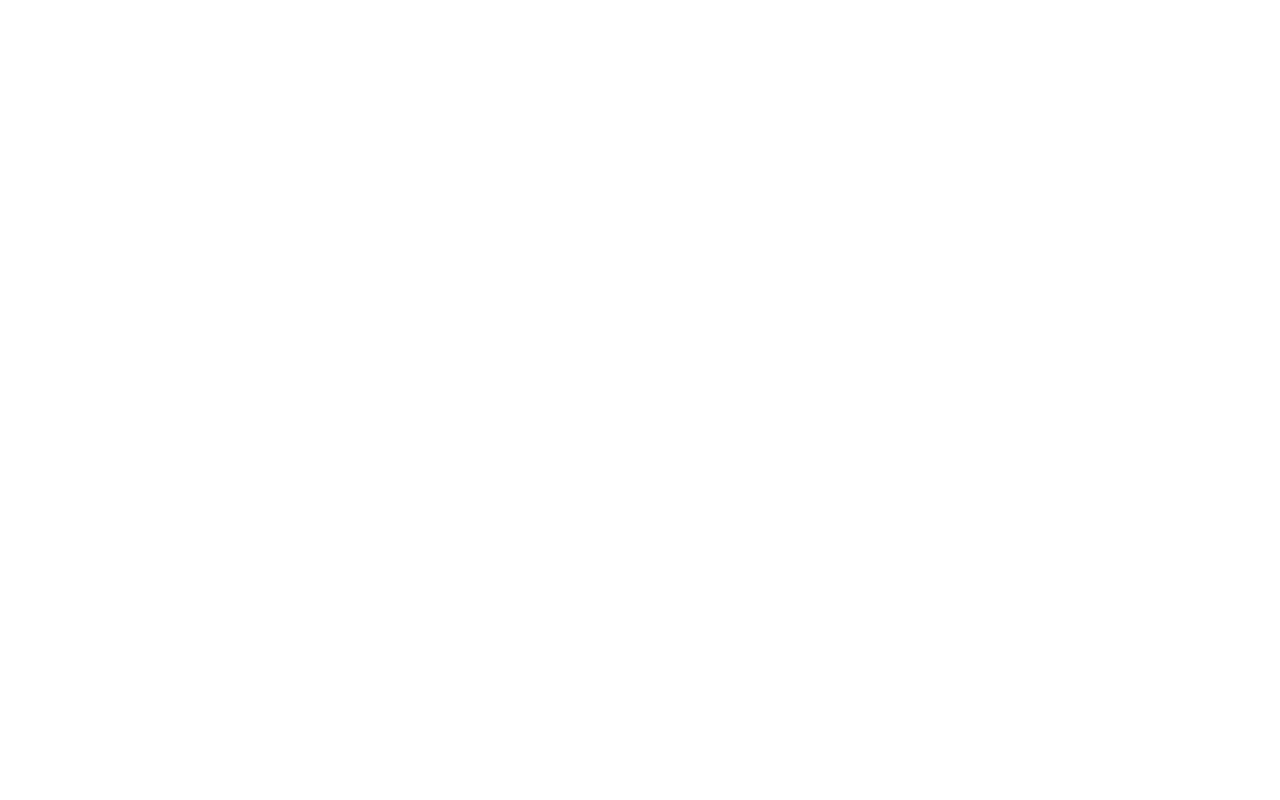
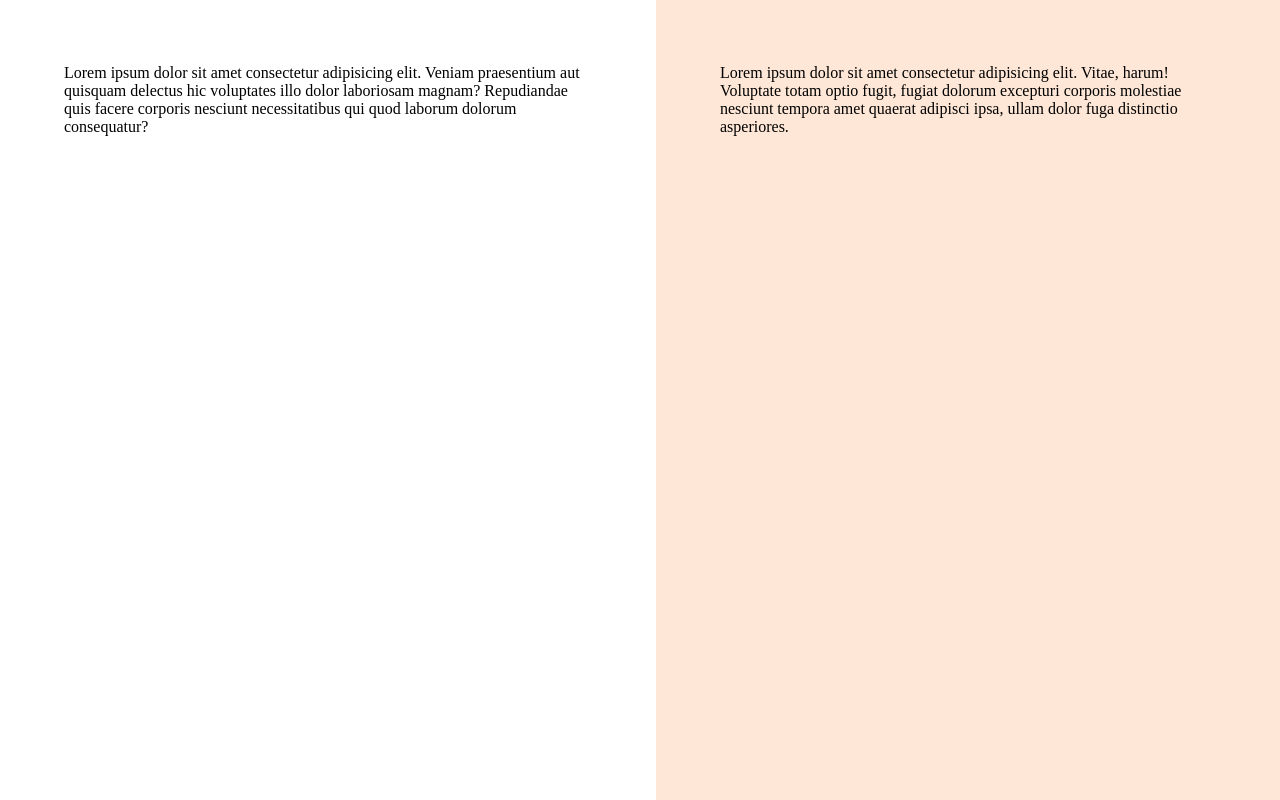
Before and after one commit to AnaWalecheskiMoreto/06---formulario-de-matricula, a plain HTML site: page index.html in a window 1280 px wide. Drawn offline with Linux system fonts and the light colour scheme.

Commit message:
alinhamentos

```diff
--- a/index.html
+++ b/index.html
@@ -11,6 +11,24 @@
     <title>estrelas do amanha</title>
 </head>
 <body>
+    <div id="app">
+        <main>
+            <div class="main-container">
+                Lorem ipsum dolor sit amet consectetur adipisicing elit.
+                Veniam praesentium aut quisquam delectus hic voluptates illo
+                dolor laboriosam magnam? Repudiandae quis facere corporis nesciunt
+                necessitatibus qui quod laborum dolorum consequatur?
+            </div>
+        </main>
 
+        <aside>
+            <div class="aside-container">
+                Lorem ipsum dolor sit amet consectetur adipisicing
+                elit. Vitae, harum! Voluptate totam optio fugit, fugiat
+                dolorum excepturi corporis molestiae nesciunt tempora amet
+                quaerat adipisci ipsa, ullam dolor fuga distinctio asperiores.
+            </div>
+        </aside>
+    </div>
 </body>
 </html>
--- a/styles/global.css
+++ b/styles/global.css
@@ -1,3 +1,9 @@
+* {
+    margin: 0;
+    padding: 0;
+    box-sizing: border-box;
+}
+
 :root {
     --font-family: 'Poppins', sans-serif:
     --text: 400 1rem/1.5 var(--font-family);
@@ -14,12 +20,8 @@
     --stroke-default: #D6D3D1;
     --stroke-highlight: #f3541c;
     --semantic-error: #dc2626;
+}
 
-
-
-
-
-
-
-
+body {
+    overflow: hidden;
 }
--- a/styles/index.css
+++ b/styles/index.css
@@ -1 +1,2 @@
 @import url(global.css);
+@import url(layout.css);
--- /dev/null
+++ b/styles/layout.css
@@ -0,0 +1,27 @@
+#app {
+    display: grid;
+    grid-template-columns: 51.25% 48.75%;
+
+    height: 100vh;
+    overflow: hidden;
+}
+
+main {
+    overflow: auto;
+    padding: 4rem;
+
+    & .main-container {
+        max-width: 33rem;
+        margin-left: auto;
+    }
+
+}
+
+aside {
+    padding: 4rem;
+    background-color: var(--surface-secondary);
+
+    & .aside-container {
+        max-width: 31rem;
+    }
+}
```
